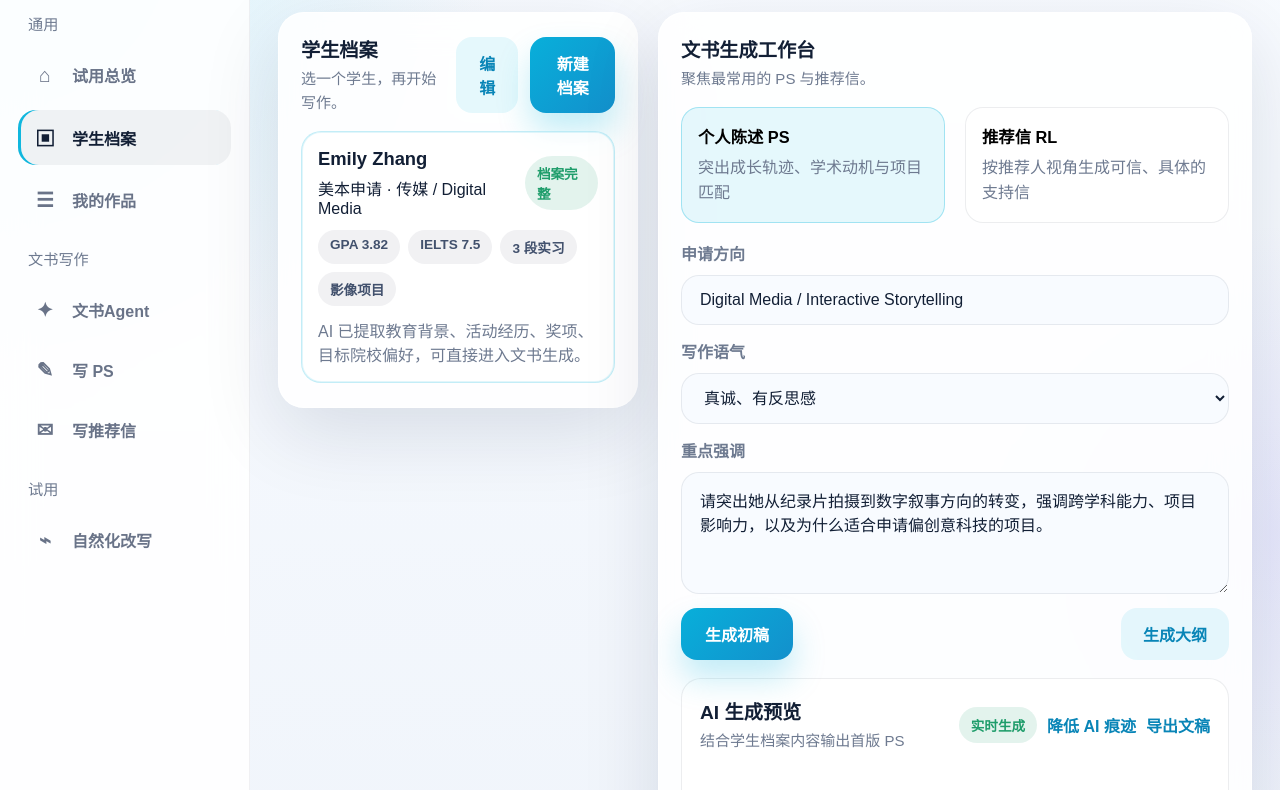
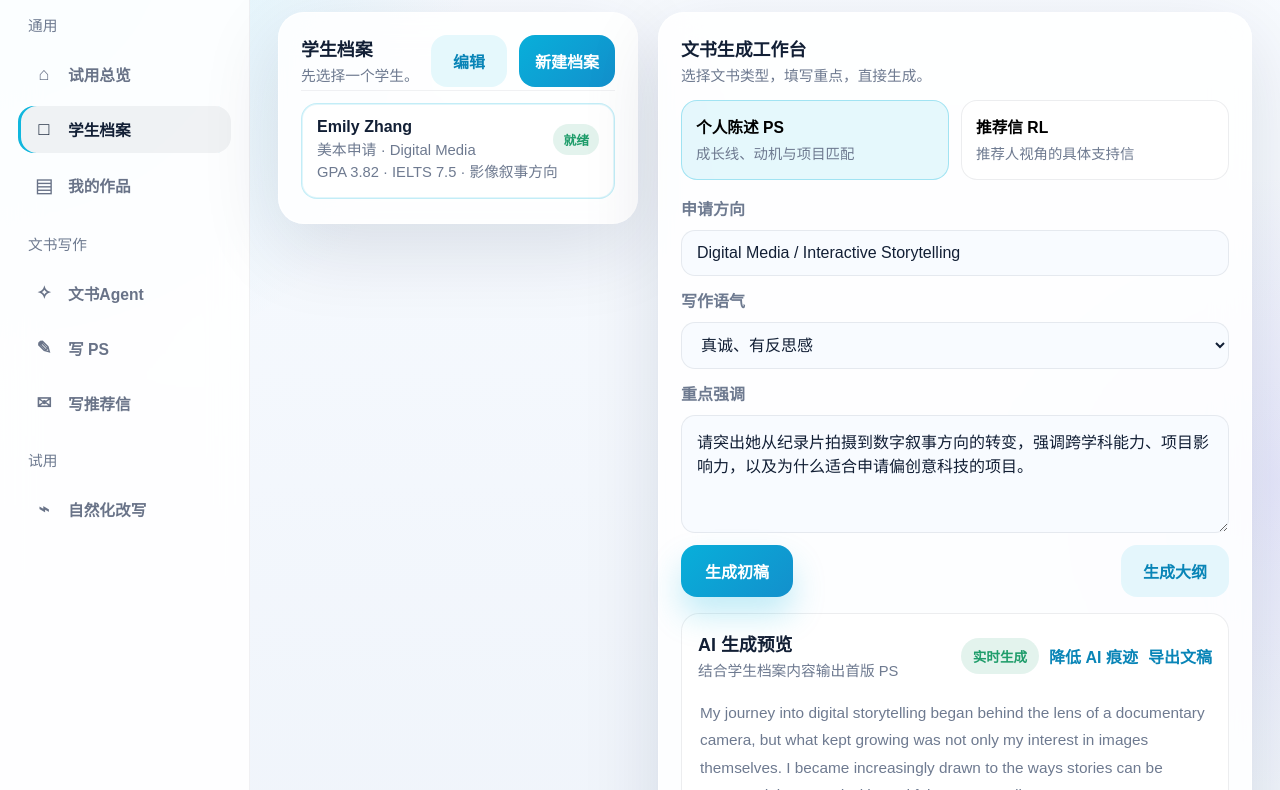
Before and after one commit to marcuszuo/zionedu, a website with bundled scripts: page index.html in a window 1280 px wide. Shown: the part 80-870 px from the top of the page. Built offline with nearby package versions, Linux system fonts and the light colour scheme.

Commit message:
Refine layout to match sidebar reference

```diff
--- a/app.js
+++ b/app.js
@@ -279,10 +279,9 @@ function renderStudentList() {
               <h3>${escapeHtml(student.displayName)}</h3>
               <p>${escapeHtml(student.applicationTrack)} · ${escapeHtml(student.targetProgram)}</p>
             </div>
-            <span class="status-badge ${escapeHtml(student.statusTone || "review")}">${escapeHtml(student.statusLabel || "待确认")}</span>
+            <span class="status-badge ${escapeHtml(student.statusTone || "review")}">${escapeHtml(student.statusTone === "ready" ? "就绪" : student.statusLabel || "待确认")}</span>
           </div>
-          <div class="tag-row">${(student.tags || []).map((tag) => `<span>${escapeHtml(tag)}</span>`).join("")}</div>
-          <p class="student-summary">${escapeHtml(student.summary || "")}</p>
+          <p class="student-summary">${escapeHtml((student.tags || []).slice(0, 3).join(" · ") || student.summary || "")}</p>
         </article>
       `;
     })
--- a/index.html
+++ b/index.html
@@ -23,11 +23,11 @@
             <span>试用总览</span>
           </button>
           <button class="nav-item active">
-            <span class="nav-icon">▣</span>
+            <span class="nav-icon">□</span>
             <span>学生档案</span>
           </button>
           <button class="nav-item" data-trial-hidden>
-            <span class="nav-icon">☰</span>
+            <span class="nav-icon">▤</span>
             <span>我的作品</span>
           </button>
         </nav>
@@ -35,7 +35,7 @@
         <nav class="nav-group">
           <p class="nav-label">文书写作</p>
           <button class="nav-item" data-view="agent">
-            <span class="nav-icon">✦</span>
+            <span class="nav-icon">✧</span>
             <span>文书Agent</span>
           </button>
           <button class="nav-item" data-mode="ps">
@@ -70,7 +70,7 @@
             <div class="panel-header">
               <div>
                 <p class="panel-title">学生档案</p>
-                <p class="panel-subtitle">选一个学生，再开始写作。</p>
+                <p class="panel-subtitle">先选择一个学生。</p>
               </div>
               <div class="header-actions">
                 <button class="ghost-btn compact-btn" id="edit-student-btn">编辑</button>
@@ -83,19 +83,11 @@
                 <div class="student-topline">
                   <div>
                     <h3>Emily Zhang</h3>
-                    <p>美本申请 · 传媒 / Digital Media</p>
+                    <p>美本申请 · Digital Media</p>
                   </div>
-                  <span class="status-badge ready">档案完整</span>
+                  <span class="status-badge ready">就绪</span>
                 </div>
-                <div class="tag-row">
-                  <span>GPA 3.82</span>
-                  <span>IELTS 7.5</span>
-                  <span>3 段实习</span>
-                  <span>影像项目</span>
-                </div>
-                <p class="student-summary">
-                  AI 已提取教育背景、活动经历、奖项、目标院校偏好，可直接进入文书生成。
-                </p>
+                <p class="student-summary">GPA 3.82 · IELTS 7.5 · 影像叙事方向</p>
               </article>
 
             </div>
@@ -105,18 +97,18 @@
             <div class="panel-header">
               <div>
                 <p class="panel-title">文书生成工作台</p>
-                <p class="panel-subtitle">聚焦最常用的 PS 与推荐信。</p>
+                <p class="panel-subtitle">选择文书类型，填写重点，直接生成。</p>
               </div>
             </div>
 
             <div class="template-grid">
               <button class="template-card selected" data-template="ps">
                 <strong>个人陈述 PS</strong>
-                <span>突出成长轨迹、学术动机与项目匹配</span>
+                <span>成长线、动机与项目匹配</span>
               </button>
               <button class="template-card" data-template="rl">
                 <strong>推荐信 RL</strong>
-                <span>按推荐人视角生成可信、具体的支持信</span>
+                <span>推荐人视角的具体支持信</span>
               </button>
             </div>
 
--- a/styles.css
+++ b/styles.css
@@ -60,7 +60,7 @@ textarea {
   display: flex;
   align-items: center;
   gap: 12px;
-  padding: 8px 10px;
+  padding: 8px 8px 14px;
 }
 
 .brand-mark {
@@ -72,7 +72,7 @@ textarea {
 }
 
 .brand-text {
-  font-size: 2rem;
+  font-size: 1.72rem;
   font-weight: 800;
   line-height: 1;
 }
@@ -88,13 +88,13 @@ textarea {
 .nav-group {
   display: flex;
   flex-direction: column;
-  gap: 10px;
+  gap: 8px;
 }
 
 .nav-label {
-  margin: 0 10px 6px;
+  margin: 0 10px 8px;
   color: var(--muted);
-  font-size: 0.95rem;
+  font-size: 0.92rem;
 }
 
 .nav-item {
@@ -103,11 +103,11 @@ textarea {
   color: #697388;
   display: flex;
   align-items: center;
-  gap: 14px;
-  padding: 13px 14px;
-  border-radius: 18px;
+  gap: 12px;
+  padding: 12px 14px;
+  border-radius: 16px;
   font-weight: 700;
-  font-size: 1rem;
+  font-size: 0.98rem;
   cursor: pointer;
   transition: 180ms ease;
 }
@@ -120,9 +120,9 @@ textarea {
 }
 
 .nav-icon {
-  width: 26px;
+  width: 24px;
   text-align: center;
-  font-size: 1.25rem;
+  font-size: 1.12rem;
 }
 
 .recharge-btn {
@@ -181,7 +181,7 @@ textarea {
 }
 
 .compact-btn {
-  padding: 10px 16px;
+  padding: 9px 14px;
 }
 
 .hero {
@@ -268,6 +268,24 @@ textarea {
   align-items: center;
   justify-content: space-between;
   gap: 12px;
+}
+
+.panel-header {
+  align-items: flex-start;
+}
+
+.header-actions {
+  justify-content: flex-end;
+  flex-wrap: wrap;
+}
+
+.header-actions .primary-btn,
+.header-actions .ghost-btn {
+  box-shadow: none;
+}
+
+.header-actions .primary-btn {
+  padding-inline: 16px;
 }
 
 .primary-btn,
@@ -386,8 +404,8 @@ textarea {
 
 .agent-shell {
   display: grid;
-  gap: 28px;
-  padding: 12px 0 24px;
+  gap: 22px;
+  padding: 8px 0 24px;
 }
 
 .agent-hero,
@@ -409,7 +427,7 @@ textarea {
 .agent-picker p {
   margin: 14px 0 0;
   color: var(--muted);
-  font-size: 1.1rem;
+  font-size: 1rem;
 }
 
 .agent-badge {
@@ -449,7 +467,7 @@ textarea {
 }
 
 .agent-grid {
-  grid-template-columns: minmax(420px, 1fr) minmax(360px, 0.92fr);
+  grid-template-columns: minmax(0, 1.05fr) minmax(320px, 0.95fr);
   align-items: start;
 }
 
@@ -460,16 +478,16 @@ textarea {
 }
 
 .agent-panel {
-  padding: 24px;
-  border-radius: 28px;
+  padding: 20px;
+  border-radius: 24px;
   background: rgba(255, 255, 255, 0.82);
   border: 1px solid rgba(255, 255, 255, 0.8);
   box-shadow: var(--shadow);
 }
 
 .agent-dropzone {
-  min-height: 330px;
-  border-radius: 30px;
+  min-height: 280px;
+  border-radius: 24px;
   border: 2px dashed rgba(18, 31, 53, 0.12);
   background: rgba(255, 255, 255, 0.78);
   display: grid;
@@ -555,28 +573,37 @@ textarea {
   border-radius: 26px;
 }
 
+.student-panel .panel-header {
+  padding-bottom: 2px;
+  border-bottom: 1px solid rgba(18, 31, 53, 0.06);
+}
+
+.workspace-panel .panel-header {
+  margin-bottom: 4px;
+}
+
 .panel-title {
   margin: 0;
   font-weight: 800;
-  font-size: 1.2rem;
+  font-size: 1.12rem;
 }
 
 .panel-subtitle {
   margin: 4px 0 0;
-  line-height: 1.6;
-  font-size: 0.94rem;
+  line-height: 1.55;
+  font-size: 0.92rem;
 }
 
 .student-list {
   display: grid;
-  gap: 14px;
-  margin-top: 18px;
+  gap: 10px;
+  margin-top: 14px;
 }
 
 .student-card {
-  padding: 16px;
-  border-radius: 20px;
-  background: rgba(255, 255, 255, 0.72);
+  padding: 14px 15px;
+  border-radius: 16px;
+  background: rgba(255, 255, 255, 0.78);
   border: 1px solid var(--line);
   cursor: pointer;
   transition: 180ms ease;
@@ -593,33 +620,32 @@ textarea {
 }
 
 .student-card h3 {
-  margin: 0 0 6px;
-  font-size: 1.15rem;
+  margin: 0 0 4px;
+  font-size: 1rem;
 }
 
 .student-card p {
   margin: 0;
 }
 
-.tag-row {
-  display: flex;
-  flex-wrap: wrap;
-  gap: 8px;
-  margin: 12px 0;
+.student-topline p {
+  color: var(--muted);
+  font-size: 0.93rem;
+  line-height: 1.45;
 }
 
-.tag-row span,
+.student-summary {
+  margin-top: 10px;
+  font-size: 0.92rem;
+  line-height: 1.55;
+}
+
 .status-badge,
 .ai-badge {
   border-radius: 999px;
   padding: 7px 12px;
   font-size: 0.85rem;
   font-weight: 700;
-}
-
-.tag-row span {
-  background: rgba(18, 31, 53, 0.06);
-  color: #42516d;
 }
 
 .status-badge.ready {
@@ -637,6 +663,13 @@ textarea {
   color: var(--review);
 }
 
+.status-badge.ready,
+.status-badge.pending,
+.status-badge.review {
+  padding: 6px 10px;
+  font-size: 0.8rem;
+}
+
 .ai-badge {
   background: linear-gradient(135deg, rgba(16, 183, 222, 0.16), rgba(125, 104, 248, 0.14));
   color: #155e8d;
@@ -644,13 +677,14 @@ textarea {
 
 .template-grid {
   grid-template-columns: repeat(2, minmax(0, 1fr));
-  margin-top: 16px;
+  margin-top: 12px;
+  gap: 12px;
 }
 
 .template-card {
   text-align: left;
-  padding: 16px;
-  border-radius: 18px;
+  padding: 14px;
+  border-radius: 16px;
   border: 1px solid var(--line);
   background: rgba(255, 255, 255, 0.7);
   cursor: pointer;
@@ -659,14 +693,15 @@ textarea {
 .template-card strong,
 .upload-title {
   display: block;
-  font-size: 1.02rem;
+  font-size: 0.98rem;
 }
 
 .template-card span {
   display: block;
-  margin-top: 8px;
+  margin-top: 6px;
   color: var(--muted);
-  line-height: 1.55;
+  line-height: 1.45;
+  font-size: 0.9rem;
 }
 
 .template-card.selected,
@@ -677,8 +712,8 @@ textarea {
 
 .generator-form {
   display: grid;
-  gap: 14px;
-  margin-top: 18px;
+  gap: 12px;
+  margin-top: 16px;
 }
 
 .dual-field {
@@ -702,31 +737,36 @@ textarea {
   border: 1px solid rgba(18, 31, 53, 0.08);
   background: rgba(248, 251, 255, 0.92);
   color: var(--text);
-  border-radius: 18px;
-  padding: 15px 18px;
+  border-radius: 14px;
+  padding: 13px 15px;
   outline: none;
 }
 
 .generator-form textarea,
 .field textarea {
   resize: vertical;
-  min-height: 120px;
+  min-height: 104px;
 }
 
 .output-card,
 .upload-card,
 .panel-lite {
-  margin-top: 18px;
-  padding: 18px;
-  border-radius: 20px;
+  margin-top: 16px;
+  padding: 16px;
+  border-radius: 18px;
   background: rgba(255, 255, 255, 0.76);
   border: 1px solid var(--line);
 }
 
 .output-body {
-  margin-top: 12px;
+  margin-top: 10px;
   padding: 6px 2px 0;
   line-height: 1.8;
+}
+
+.output-body p {
+  margin: 0 0 14px;
+  font-size: 0.96rem;
 }
 
 .output-actions,
@@ -748,6 +788,11 @@ textarea {
 .ai-score {
   background: rgba(31, 157, 107, 0.12);
   color: var(--success);
+}
+
+.student-panel {
+  position: sticky;
+  top: 28px;
 }
 
 .empty-copy,
@@ -985,6 +1030,10 @@ textarea {
   .student-panel {
     position: static;
   }
+
+  .agent-grid {
+    grid-template-columns: 1fr;
+  }
 }
 
 @media (max-width: 720px) {
```
